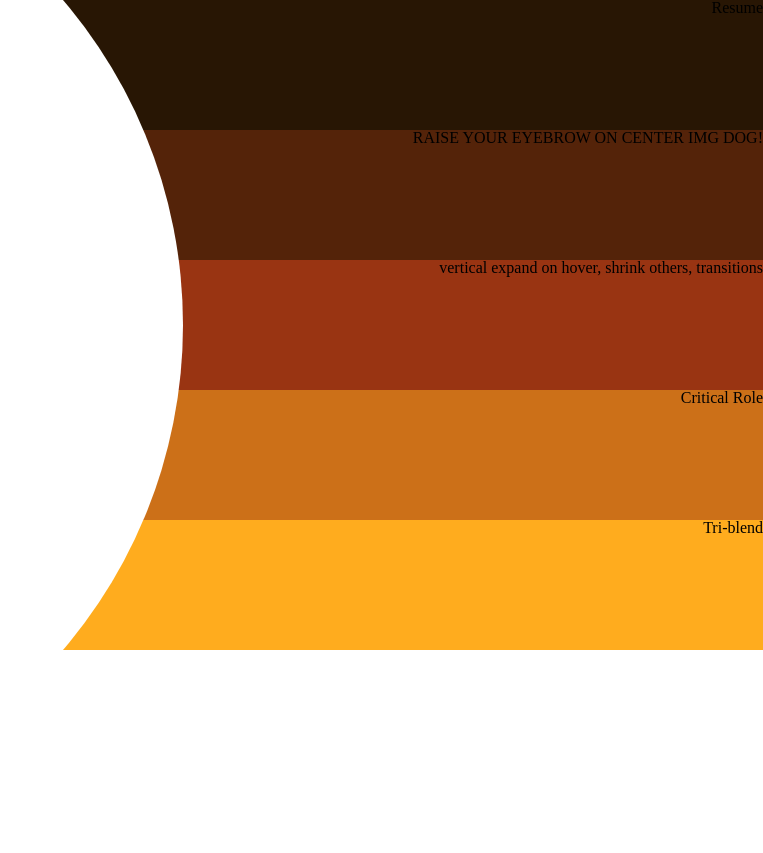
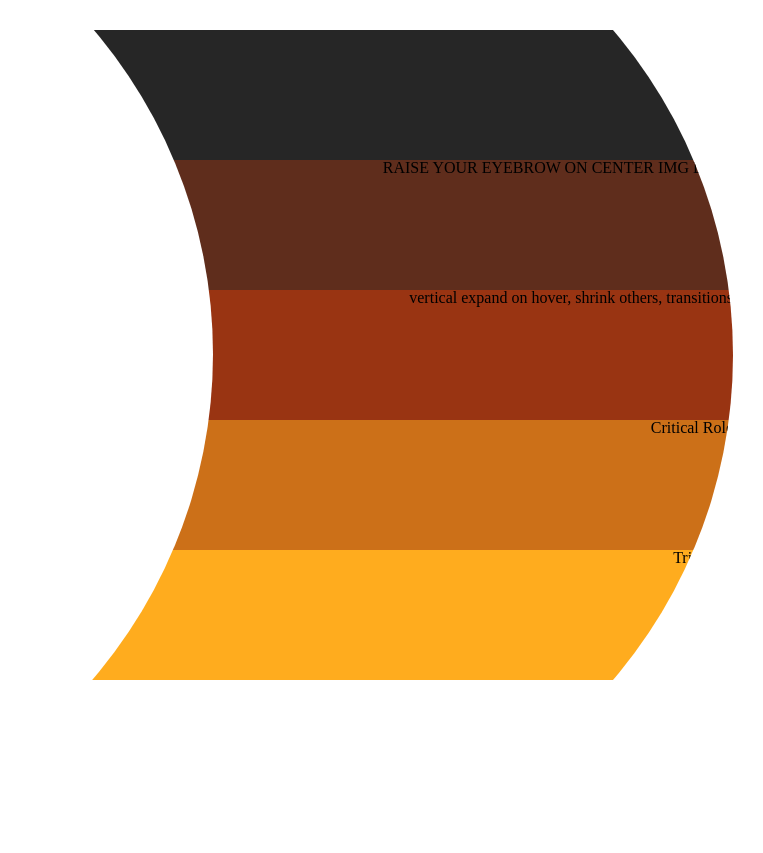
Before and after one commit to McMartyFly/neo, a PHP site: page / in a window 1280 px wide. Shown: the top 853 px of the page, without its empty margins (517-1280 px from the left). Run offline with PHP 8.4, Linux system fonts and the light colour scheme; style sheets or scripts are compiled from the project's sources; some libraries are stand-ins or nearby versions.

Commit message:
design updates

```diff
--- a/index.php
+++ b/index.php
@@ -3,6 +3,9 @@
   <head>
     <title>Soup Taste Good</title>
     <meta name="description" value="A Tri-blend of Flavors">
+
+    <script src="https://ajax.googleapis.com/ajax/libs/jquery/3.1.0/jquery.min.js"></script>
+    <script src="js/scripts.js"></script>
 
     <link rel="stylesheet" type="text/css" href="/style/reset.css">
     <link rel="stylesheet" type="text/css" href="/style/homepage.css">
@@ -10,13 +13,16 @@
   </head>
 
   <body>
+
     <div class="main">
       <div class="tab-wrap">
-        <div class="tab tab-1">Resume</div>
-        <div class="tab tab-2">RAISE YOUR EYEBROW ON CENTER IMG DOG!</div>
-        <div class="tab tab-3">vertical expand on hover, shrink others, transitions</div>
-        <div class="tab tab-4">Critical Role</div>
-        <div class="tab tab-5">Tri-blend</div>
+        <div class="tab-wrap-inner">
+          <div class="tab tab-1">Resume</div>
+          <div class="tab tab-2">RAISE YOUR EYEBROW ON CENTER IMG DOG!</div>
+          <div class="tab tab-3">vertical expand on hover, shrink others, transitions</div>
+          <div class="tab tab-4">Critical Role</div>
+          <div class="tab tab-5">Tri-blend</div>
+        </div>
       </div>
       <div class="moon-bg"></div>
     </div>
--- /dev/null
+++ b/js/scripts.js
@@ -0,0 +1,16 @@
+console.log('its a man babbbyyy');
+
+var resizeTabs = function(){
+  $('.tab').hover(function(){
+    console.log('little miss piggy');
+    $('.tab').addClass('closed');
+    $(this).removeClass('closed').addClass('open');
+  }, function(){
+    console.log('its me kermit');
+    $('.tab').removeClass('closed').removeClass('open');
+  })
+};
+$(document).ready(function() {
+    // all custom jQuery will go here
+    resizeTabs();
+});
--- a/sass/homepage.scss
+++ b/sass/homepage.scss
@@ -1,7 +1,8 @@
 body {
-  background-color: #fff;
 
   .main {
+    height: 650px;
+    margin: 30px;
     overflow: hidden;
     position: relative;
 
@@ -11,18 +12,38 @@ body {
       height: 1000px;
       left: -300px;
       position: absolute;
-      top: -175px;
+      top: -176px;
       width: 1000px;
     }
     .tab-wrap {
+      border-radius: 500px;
+      height: 1000px;
+      overflow: hidden;
+      position: relative;
+      top: -175px;
+      .tab-wrap-inner {
+        position: relative;
+        top: 175px;
         .tab {
+          -webkit-transition: all 200ms ease-in-out;
+             -moz-transition: all 200ms ease-in-out;
+               -o-transition: all 200ms ease-in-out;
+                  transition: all 200ms ease-in-out;
           height: 130px;
+          margin: 0;
           text-align: right;
+          &.open {
+
+          }
+          &.closed {
+
+          }
+
           &.tab-1 {
-          background-color: #281604;
+            background-color: #262626;
           }
           &.tab-2 {
-          background-color: #542309;
+            background-color: #5F2D1C;
           }
           &.tab-3 {
             background-color: #993412;
@@ -33,7 +54,12 @@ body {
           &.tab-5 {
             background-color: #FFAC1E;
           }
+
+          &:hover {
+            background-color: #ff00ff;
           }
         }
       }
     }
+  }
+}
--- a/style/homepage.css
+++ b/style/homepage.css
@@ -1,6 +1,6 @@
-body {
-  background-color: #fff; }
 body .main {
+  height: 650px;
+  margin: 30px;
   overflow: hidden;
   position: relative; }
   body .main .moon-bg {
@@ -9,20 +9,36 @@ body {
     height: 1000px;
     left: -300px;
     position: absolute;
-      top: -175px;
+    top: -176px;
     width: 1000px; }
-    body .main .tab-wrap .tab {
+  body .main .tab-wrap {
+    border-radius: 500px;
+    height: 1000px;
+    overflow: hidden;
+    position: relative;
+    top: -175px; }
+    body .main .tab-wrap .tab-wrap-inner {
+      position: relative;
+      top: 175px; }
+      body .main .tab-wrap .tab-wrap-inner .tab {
+        -webkit-transition: all 200ms ease-in-out;
+        -moz-transition: all 200ms ease-in-out;
+        -o-transition: all 200ms ease-in-out;
+        transition: all 200ms ease-in-out;
         height: 130px;
+        margin: 0;
         text-align: right; }
-      body .main .tab-wrap .tab.tab-1 {
-        background-color: #281604; }
-      body .main .tab-wrap .tab.tab-2 {
-        background-color: #542309; }
-      body .main .tab-wrap .tab.tab-3 {
+        body .main .tab-wrap .tab-wrap-inner .tab.tab-1 {
+          background-color: #262626; }
+        body .main .tab-wrap .tab-wrap-inner .tab.tab-2 {
+          background-color: #5F2D1C; }
+        body .main .tab-wrap .tab-wrap-inner .tab.tab-3 {
           background-color: #993412; }
-      body .main .tab-wrap .tab.tab-4 {
+        body .main .tab-wrap .tab-wrap-inner .tab.tab-4 {
           background-color: #CC7018; }
-      body .main .tab-wrap .tab.tab-5 {
+        body .main .tab-wrap .tab-wrap-inner .tab.tab-5 {
           background-color: #FFAC1E; }
+        body .main .tab-wrap .tab-wrap-inner .tab:hover {
+          background-color: #ff00ff; }
 
 /*# sourceMappingURL=homepage.css.map */
```
Also changed, not shown: 1 other file. Lines whose indentation alone changed are shown as unchanged.
